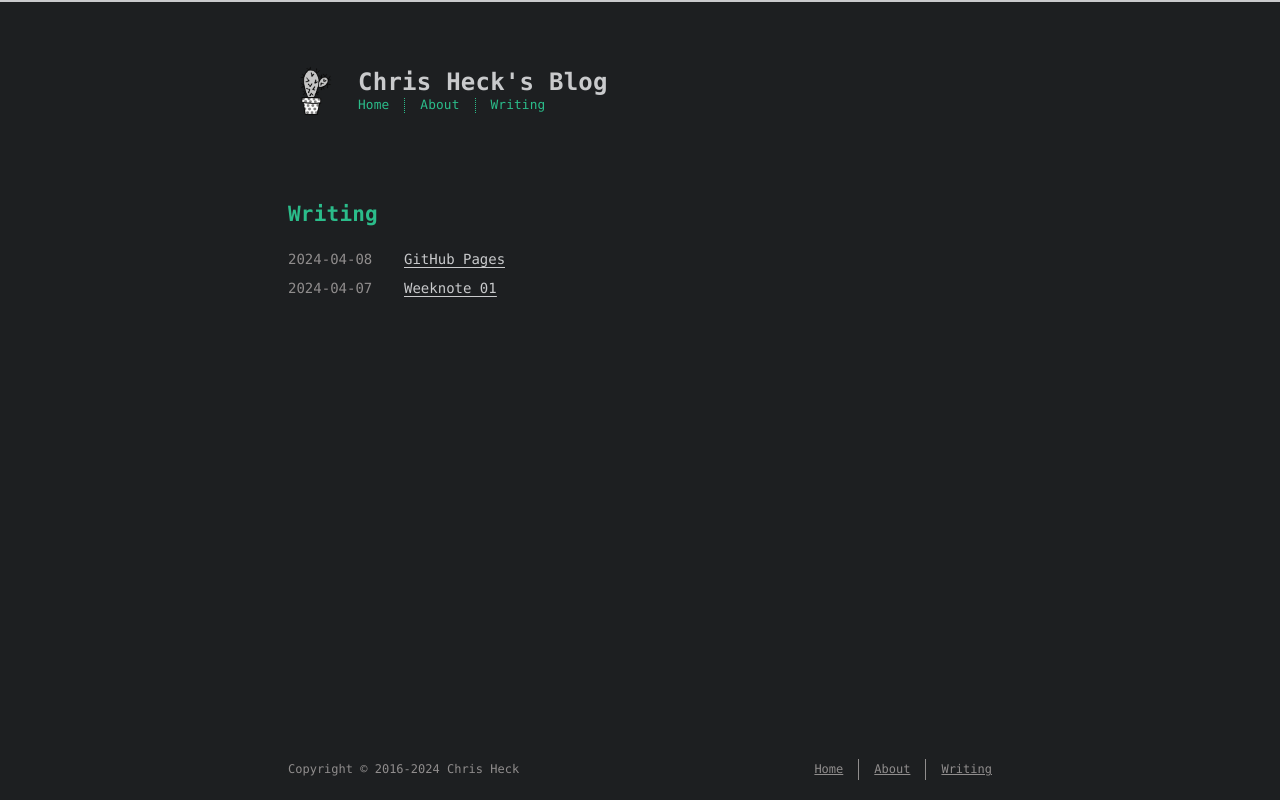
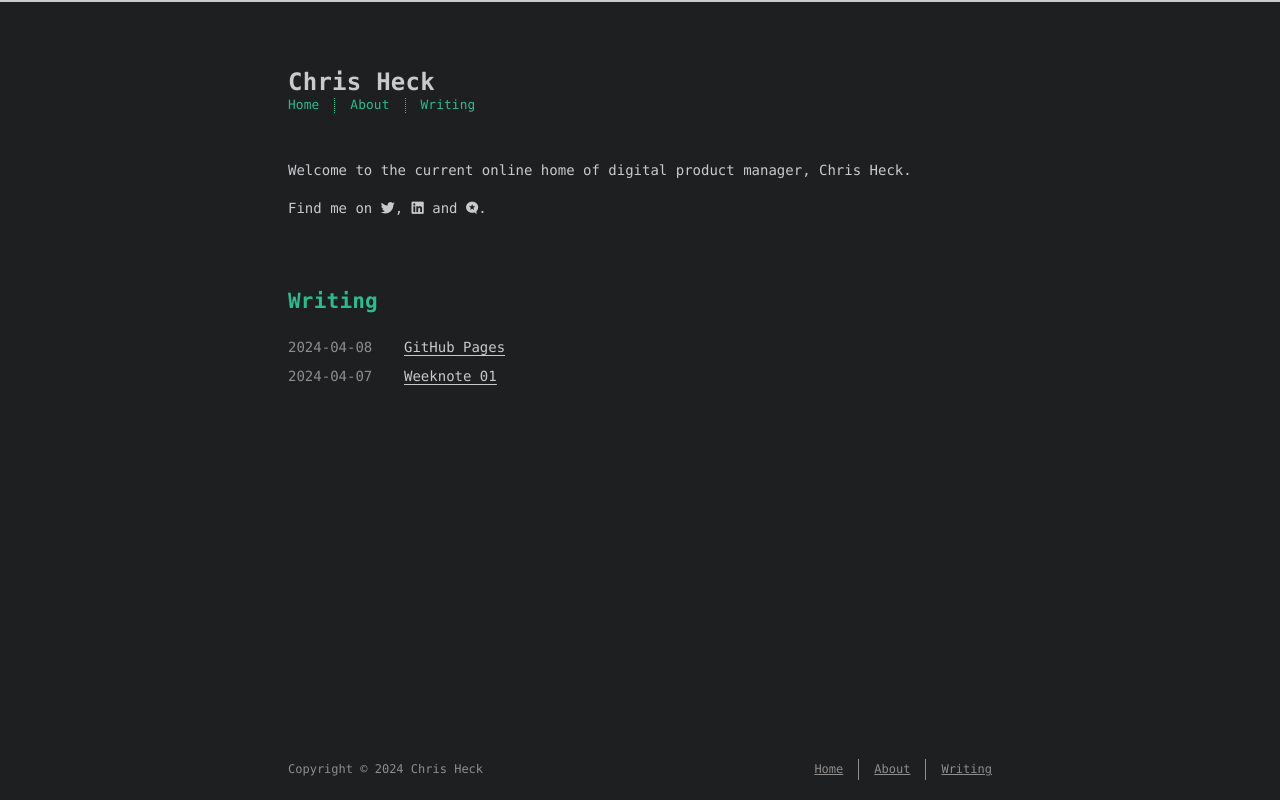
Before and after one commit to check-pm/check-pm.github.io, a plain HTML site: page index.html in a window 1280 px wide. Drawn offline with nearby package versions, Linux system fonts and the light colour scheme.

Commit message:
updated config with social links and description added

```diff
--- a/index.html
+++ b/index.html
@@ -6,10 +6,12 @@
     <meta http-equiv="X-UA-Compatible" content="IE=edge">
     <meta name="HandheldFriendly" content="True">
     <meta name="viewport" content="width=device-width, initial-scale=1, maximum-scale=5" />
-    <meta property="og:type" content="website">
-<meta property="og:title" content="Chris Heck&#39;s Blog">
+    <meta name="description" content="Welcome to the current online home of digital product manager, Chris Heck.">
+<meta property="og:type" content="website">
+<meta property="og:title" content="Chris Heck">
 <meta property="og:url" content="https://check-pm.github.io/index.html">
-<meta property="og:site_name" content="Chris Heck&#39;s Blog">
+<meta property="og:site_name" content="Chris Heck">
+<meta property="og:description" content="Welcome to the current online home of digital product manager, Chris Heck.">
 <meta property="og:locale" content="en_US">
 <meta property="article:author" content="Chris Heck">
 <meta name="twitter:card" content="summary">
@@ -32,7 +34,7 @@
 
 
     <!-- title -->
-    <title>Chris Heck&#39;s Blog</title>
+    <title>Chris Heck</title>
     <!-- async scripts -->
     <!-- Google Analytics -->
 
@@ -60,12 +62,8 @@
           <header id="header">
   <a class="u-url u-uid" href="/">
 
-
-      <img id="logo" alt class="u-logo" src="/images/logo.png" />
-
-
     <div id="title">
-      <h1 class="p-name">Chris Heck&#39;s Blog</h1>
+      <h1 class="p-name">Chris Heck</h1>
     </div>
   </a>
   <div id="nav">
@@ -87,6 +85,43 @@
 
         <section id="about" class="p-note">
 
+    <p>Welcome to the current online home of digital product manager, Chris Heck.</p>
+
+
+
+    <p>
+      Find me on
+
+
+
+
+
+          <a class="icon u-url" target="_blank" rel="noopener me" href="https://twitter.com/chris_heck" aria-label="twitter" title="twitter">
+            <i class="fa-brands fa-twitter"></i><!--
+      ---></a><!--
+    ---><!--
+    --->,
+
+
+
+
+          <a class="icon u-url" target="_blank" rel="noopener me" href="https://www.linkedin.com/in/christopherheck/" aria-label="linkedin" title="linkedin">
+            <i class="fa-brands fa-linkedin"></i><!--
+      ---></a><!--
+    ---><!--
+    ---> and
+
+
+
+
+          <a class="icon u-url" target="_blank" rel="noopener me" href="https://micro.blog/chrisheck" aria-label="microblog" title="microblog">
+            <i class="fa-brands fa-microblog"></i><!--
+      ---></a><!--
+    ---><!--
+    --->.
+
+
+    </p>
 
 </section>
 
@@ -151,7 +186,7 @@
     Copyright &copy;
 
 
-    2016-2024
+    2024
     Chris Heck
   </div>
   <div class="footer-right">
```
Also changed, not shown: 2024/04/07/Weeknotes-01/index.html (+2 -2 lines), 2024/04/08/GitHub-Pages/index.html (+2 -2 lines), 404.html (+8 -10 lines), About/index.html (+3 -7 lines), archives/2024/04/index.html (+7 -9 lines), archives/2024/index.html (+7 -9 lines), archives/index.html (+7 -9 lines), categories/Weeknotes/index.html (+7 -9 lines).
